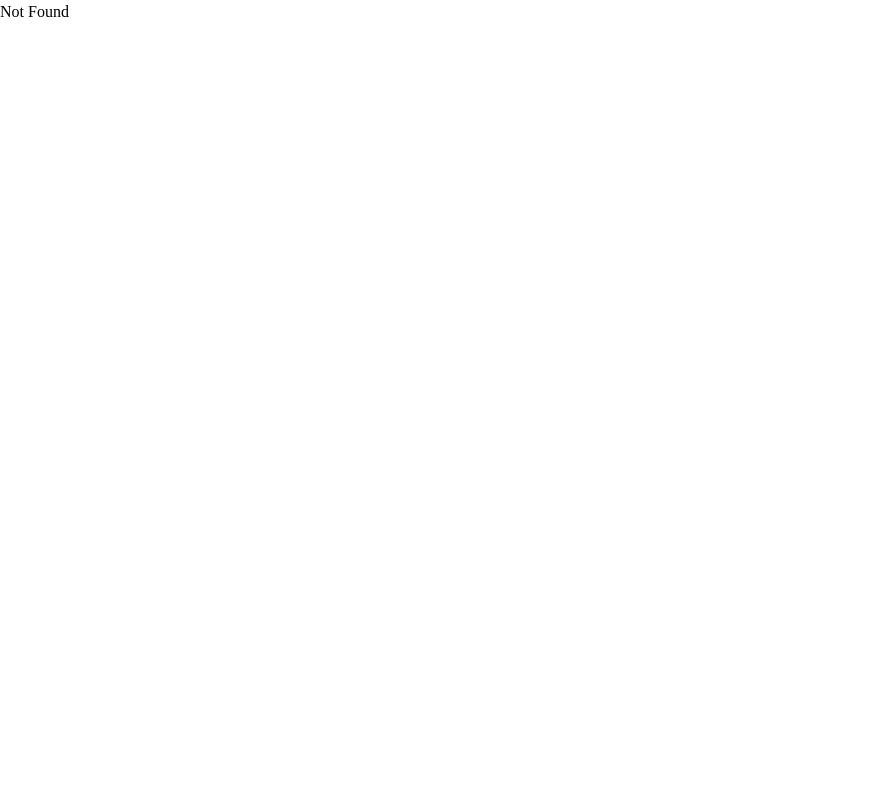
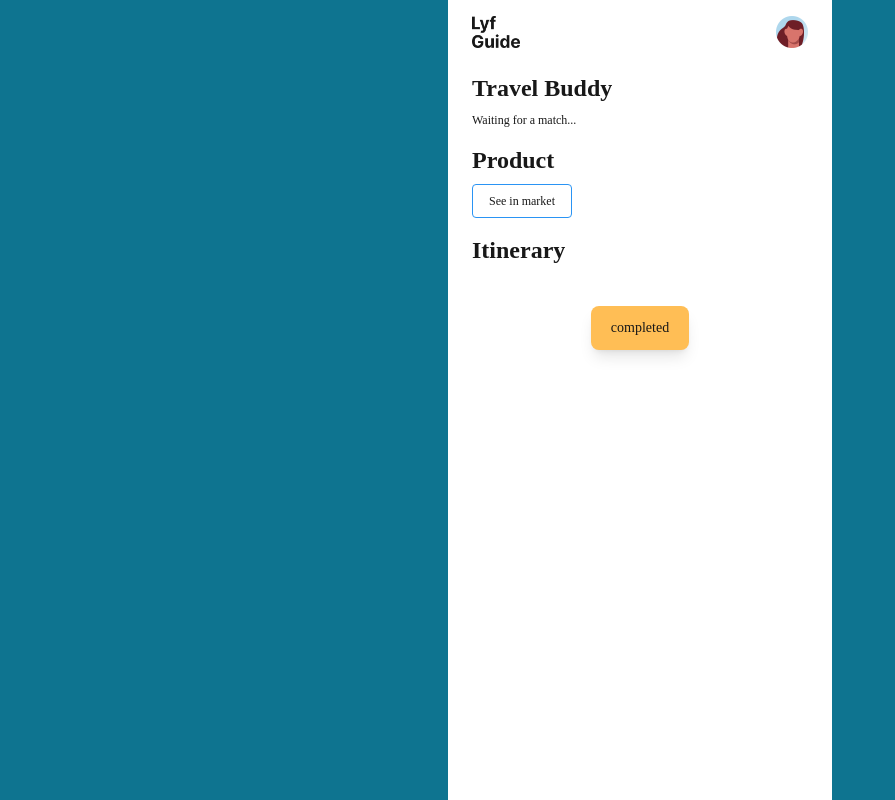
Before and after one commit to syahba/newbier-hackglobal, a React (Vite) app in the folder client/: page /home-itinerary in a window 1280 px wide. Shown: the whole page, without its empty margins (0-895 px from the left). Built offline with nearby package versions, Linux system fonts and the light colour scheme.

Commit message:
add page match and home itinerary

```diff
--- a/client/src/App.jsx
+++ b/client/src/App.jsx
@@ -16,6 +16,8 @@ import Transaction from './pages/Transaction';
 import Buddy from './pages/Buddy';
 import BuddyProfile from './pages/BuddyProfile';
 import ChatRoom from './pages/Chat';
+import HomeItinerary from './pages/HomeItinerary';
+import Match from './pages/Match';
 
 function App() {
 
@@ -25,6 +27,7 @@ function App() {
         <Route path="/" element={<Index />} />
         <Route path="/test" element={<CardProfile />} />
         <Route path="/home" element={<Home />} />
+        <Route path="/home-itinerary" element={<HomeItinerary />} />
         <Route path="/preference/:id" element={<Preference />} />
         <Route path="/preference" element={<Preference2 />} />
         <Route path="/preference-buddy" element={<Preference3 />} />
@@ -37,6 +40,7 @@ function App() {
         <Route path="/buddy" element={<Buddy />} />
         <Route path="/buddy/profile" element={<BuddyProfile />} />
         <Route path="/chat-room" element={<ChatRoom />} />
+        <Route path="/match" element={<Match />} />
         {/* Route 404 untuk halaman yang tidak ditemukan */}
         <Route path="*" element={<NotFound />} />
       </Routes>
--- /dev/null
+++ b/client/src/pages/HomeItinerary.jsx
@@ -0,0 +1,71 @@
+import ButtonAction from "../components/buttons/ButtonAction"
+import HeaderDefault from "../components/headers/HeaderDeafult"
+import Itinerary from "../components/itineraries/Itinerary"
+import Scroll from "../layouts/Scroll"
+
+function HomeItinerary () {
+
+  return (
+    <Scroll>
+      <HeaderDefault />
+
+      <div class="mb-4 mt-2 flex flex-col gap-4 px-6">
+        <div>
+          <h1 class="mb-2 text-2xl font-bold">Travel Buddy</h1>
+          <p class="">Waiting for a match...</p>
+          <div class="hidden relative rounded bg-blue shadow-xl">
+            <div class="flex flex-col gap-2 px-3 pb-6 pt-4 text-sm text-white">
+              <h5 class="font-bold">User2 would like to join your travel!</h5>
+              <div class="flex gap-8">
+                <p>Thailand</p>
+                <p>23</p>
+              </div>
+              <p>I love thrilling roller coasters and spooky attractions! I’m excited to conquer every ride at the USS and experience the chills at the haunted maze!</p>
+            </div>
+            <div class="absolute -bottom-5 right-4">
+              <div class="flex gap-3">
+                <button class="h-11 w-11 rounded-full bg-yellow"></button>
+                <button class="h-11 w-11 rounded-full border-2 border-yellow bg-white"></button>
+              </div>
+            </div>
+          </div>
+          <div class="hidden relative rounded bg-blue shadow-xl">
+            <div class="flex flex-col gap-2 px-3 pb-6 pt-4 text-sm text-white">
+              <div class="flex gap-8">
+                <p>User2</p>
+                <p>Thailand</p>
+                <p>23</p>
+              </div>
+              <p>I love thrilling roller coasters and spooky attractions! I’m excited to conquer every ride at the USS and experience the chills at the haunted maze!</p>
+            </div>
+            <div class="absolute -bottom-5 right-4">
+              <div class="flex gap-3">
+                <button class="h-11 w-11 rounded-full bg-yellow"></button>
+              </div>
+            </div>
+          </div>
+        </div>
+        <div>
+          <h1 class="mb-2 text-2xl font-bold">Product</h1>
+          <a href="">
+            <div class="w-fit rounded border border-blue px-4 py-2">
+              <p>See in market</p>
+            </div>
+          </a>
+        </div>
+
+        <div>
+          <h1 class="mb-2 text-2xl font-bold">Itinerary</h1>
+
+          <Itinerary data={[]} />
+        </div>
+
+        <div class="flex h-full w-full items-center justify-center py-4">
+          <ButtonAction text="completed" />
+        </div>
+      </div>
+    </Scroll>
+  )
+}
+
+export default HomeItinerary
--- /dev/null
+++ b/client/src/pages/Match.jsx
@@ -0,0 +1,34 @@
+import ButtonLine from "../components/buttons/ButtonLine"
+import ButtonRound from "../components/buttons/ButtonRound"
+import CardProfile from "../components/forms/CardProfile"
+import HeaderWhite from "../components/headers/HeaderWhite"
+import Itinerary from "../components/itineraries/Itinerary"
+import Scroll from "../layouts/Scroll"
+
+function Match() {
+  return (
+    <Scroll>
+      <div className="flex flex-col items-center w-full h-96 bg-blue">
+        <HeaderWhite />
+
+        <CardProfile />
+
+        <div className="relative flex h-fit w-96 flex-col gap-8 rounded-t-3xl bg-white px-6 pt-5 text-sm shadow-[0_-4px_20px_rgba(0,0,0,0.1)]">
+          <div className="absolute flex gap-4 -top-6 right-8">
+            <ButtonRound />
+
+            <ButtonLine />
+          </div>
+
+          <div className="my-4">
+            <h1 className="mb-2 text-2xl font-bold">Itinerary</h1>
+
+            <Itinerary  data={[]} />
+          </div>
+        </div>
+      </div>
+    </Scroll>
+  )
+}
+
+export default Match
```
